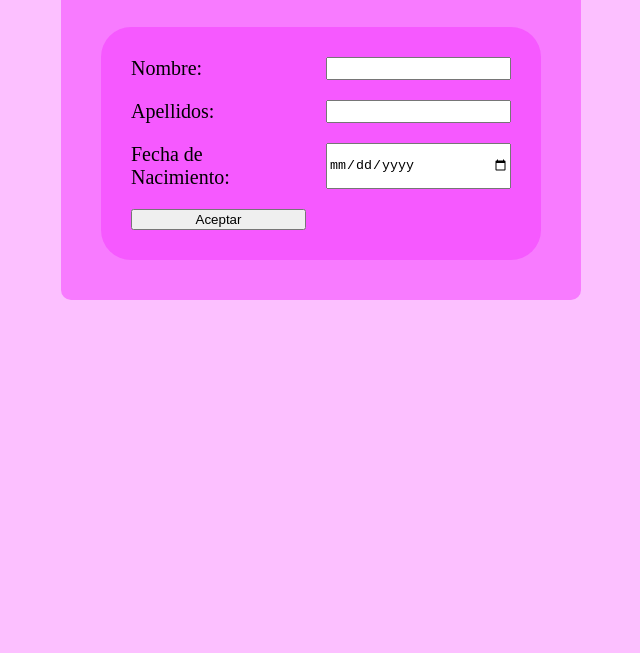
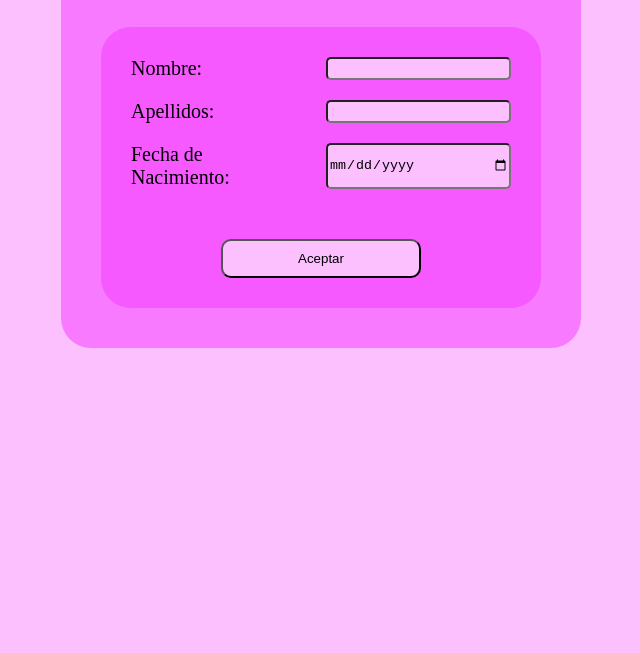
Before and after one commit to mtaibo/birth-calculator, a plain HTML site: page index.html in a window 1280 px wide. Shown: the part 147-800 px from the top of the page, without its empty margins (319-959 px from the left). Drawn offline with Linux system fonts and the light colour scheme; a web font is replaced by a local one.

Commit message:
Add style to the button and modified some parameters of style

```diff
--- a/style.css
+++ b/style.css
@@ -11,7 +11,7 @@ body {
     margin: auto;
     margin-top: 30px;
     padding: 10px;
-    border-radius: 10px;
+    border-radius: 30px;
 }
 
 .input-box h1 {
@@ -32,3 +32,19 @@ body {
 .input-box form label {
     grid-column: 1;
 }
+
+.input-box form input {
+    background-color: #fcc0ff;
+    border-radius: 5px;
+}
+
+.input-box form button {
+    grid-column-start: 1;
+    grid-column-end: 3;
+    padding: 10px;
+    margin: auto;
+    margin-top: 30px;
+    width: 200px;
+    background-color: #fcc0ff;
+    border-radius: 10px;
+}
```
